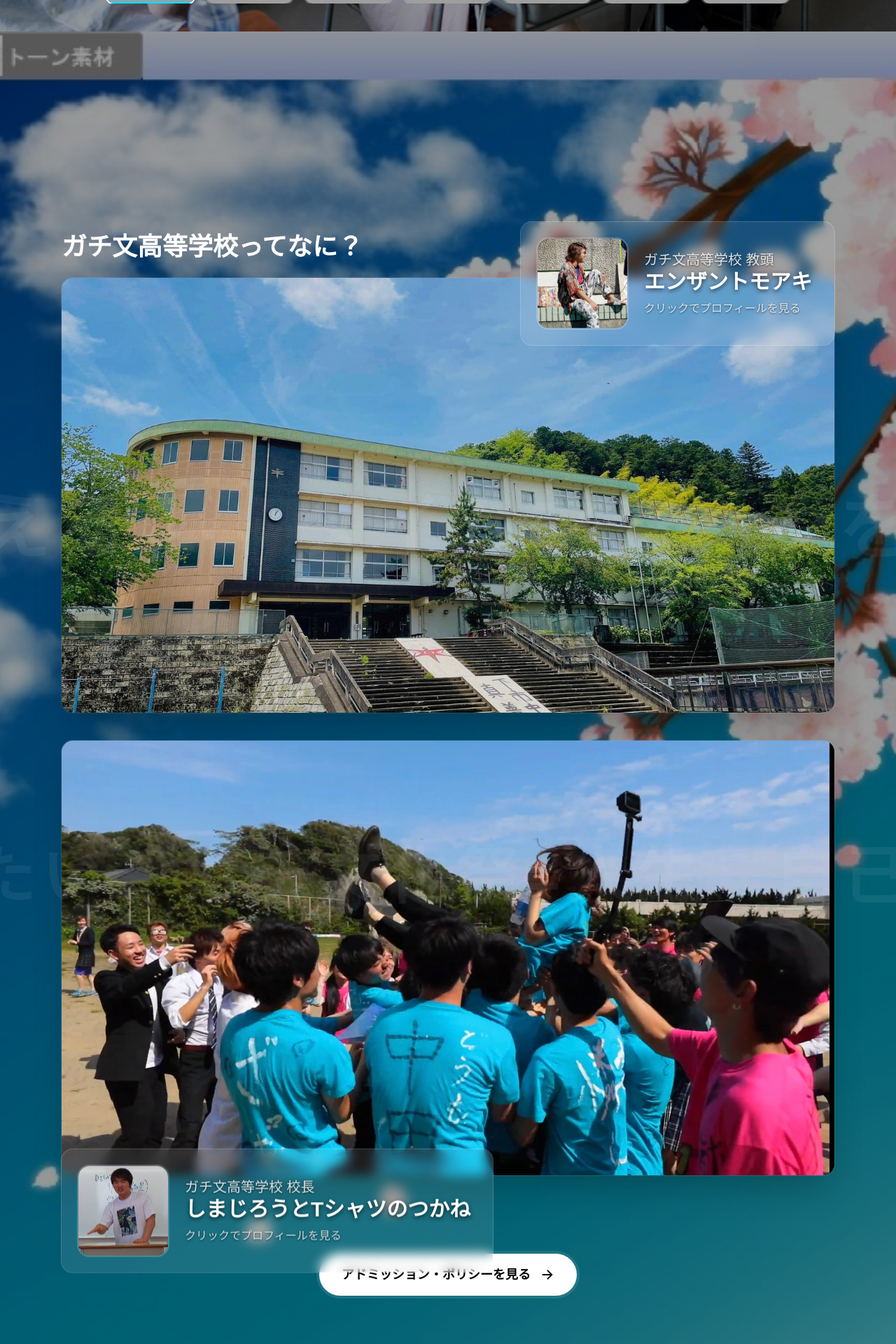
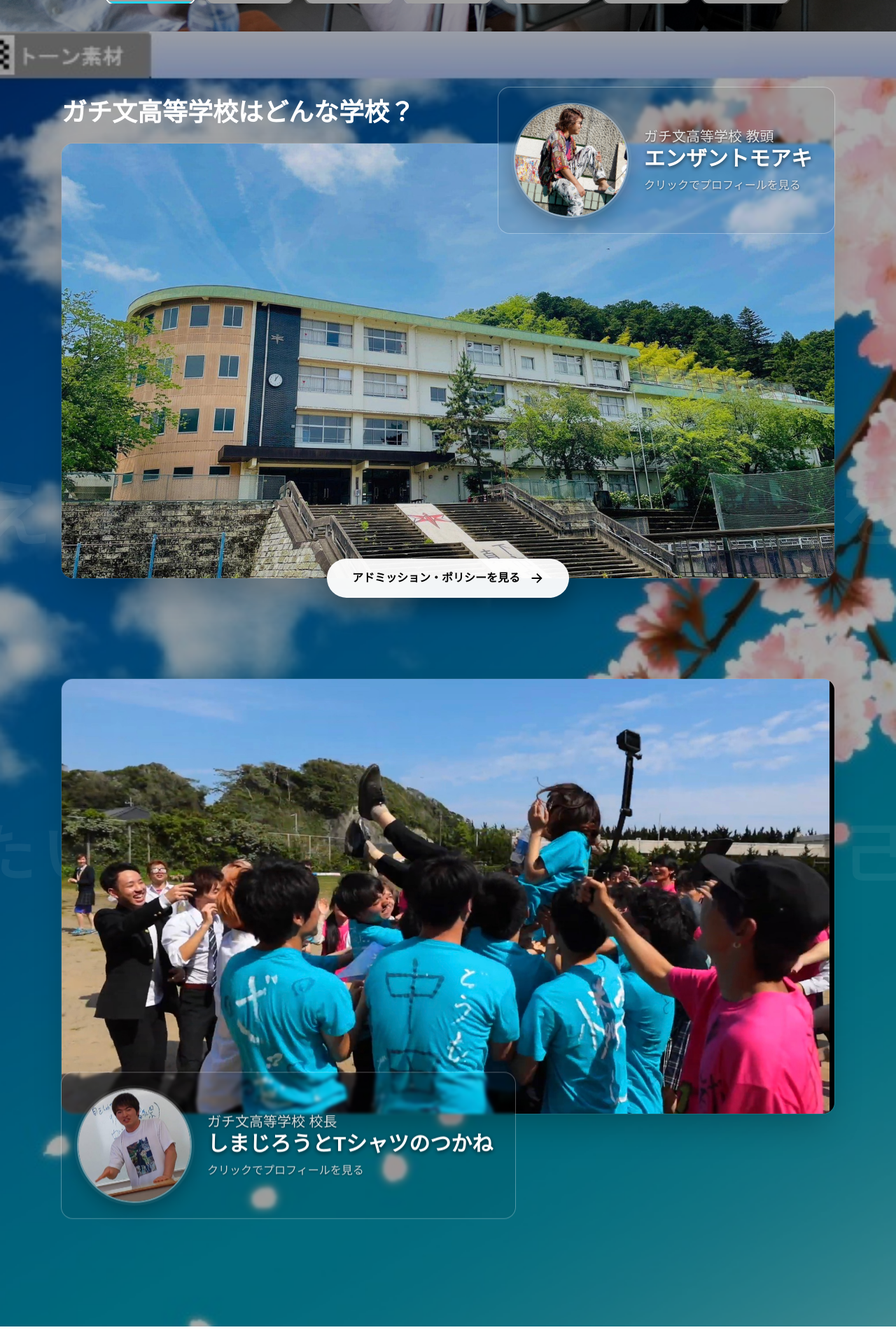
Before and after one commit to mugendayo/gachi2025, a Next.js app: page / in a window 1280 px wide. Shown: the part 1680-3600 px from the top of the page at 70% size. Built offline with nearby package versions, Linux system fonts and the light colour scheme; grey boxes are pictures that could not be loaded.

Commit message:
fix: build passes locally

```diff
--- a/src/components/SchoolIntro.tsx
+++ b/src/components/SchoolIntro.tsx
@@ -1,6 +1,7 @@
 "use client";
 import { useState } from "react";
 import { motion, AnimatePresence } from "framer-motion";
+import type { PanInfo } from "framer-motion";
 
 type GalleryItem = { src: string; caption?: string };
 
@@ -9,8 +10,8 @@ type Person = {
   name: string;
   title: string;
   bio: string;
-  thumb: string;       // カードのサムネ
-  gallery: GalleryItem[]; // 縦長 9:16 推奨を10枚まで
+  thumb: string;        // アイコン画像（正方形推奨）
+  gallery: GalleryItem[]; // 縦長 9:16 推奨
 };
 
 // ---- ダミーデータ（必要に応じ差し替え） ----
@@ -37,6 +38,7 @@ const VICE: Person = {
     caption: `教頭ギャラリー ${i + 1}/10`,
   })),
 };
+
 export default function SchoolIntro() {
   const [open, setOpen] = useState<null | Person>(null);
   const [gidx, setGidx] = useState(0);
@@ -49,27 +51,31 @@ export default function SchoolIntro() {
 
   // スワイプで次/前へ
   const swipeThreshold = 80;
-  const onDragEnd = (_: any, info: { offset: { x: number } }) => {
+  const onDragEnd = (
+  _ev: MouseEvent | TouchEvent | PointerEvent,
+  info: PanInfo
+) => {
   if (!open) return;
-    if (info.offset.x < -swipeThreshold) setGidx((i) => Math.min(i + 1, open.gallery.length - 1));
-    else if (info.offset.x > swipeThreshold) setGidx((i) => Math.max(i - 1, 0));
+  const dx = info.offset.x ?? 0;
+  if (dx < -swipeThreshold) setGidx((i) => Math.min(i + 1, open.gallery.length - 1));
+  else if (dx > swipeThreshold) setGidx((i) => Math.max(i - 1, 0));
 };
 
   return (
-     <section
-        id="about-gachibun"
-        className="relative overflow-hidden text-white min-h-[60vh] bg-black bg-cover bg-center"
-                style={{ backgroundImage: "url('/school/bg-vert.jpg')" }}
-            >
-            {/* うっすら暗幕 */}
-            <div className="absolute inset-0 bg-black/40 pointer-events-none" />
-
-            {/* 以降のコンテンツ */}
-            <div className="relative z-10 mx-auto max-w-6xl px-4 sm:px-6 py-16 md:py-24">
+    <section id="about-gachibun" className="relative isolate overflow-x-hidden bg-black text-white">
+      {/* ▼ セクション背景（imgのまま・スタッキング安定） */}
+      <div className="absolute inset-0 z-0">
+        <img
+          src="/school/bg-vert.jpg"   /* public/school/bg-vert.jpg */
+          alt=""
+          className="w-full h-full object-cover object-center block"
+          draggable={false}
+        />
+        <div className="absolute inset-0 bg-black/35" />
       </div>
 
-      {/* ▼ スロー文字：校舎画像の「上」／ボタンの「下」レイヤ */}
-      <div className="pointer-events-none absolute inset-0 z-20">
+      {/* ▼ スロー文字（画像カードの上、ボタンの下） */}
+      <div className="pointer-events-none absolute inset-0 z-10">
         <div className="absolute -left-[50vw] top-1/3 whitespace-nowrap text-[8vw] font-extrabold tracking-widest animate-marquee opacity-[0.06]">
           魂の熱量がすべてを変える！　タイムマシーンをつくってます　目に見えない大切なもの
         </div>
@@ -78,7 +84,8 @@ export default function SchoolIntro() {
         </div>
       </div>
 
-      <div className="relative mx-auto max-w-6xl px-4 sm:px-6 py-16 md:py-24">
+      {/* コンテンツ */}
+      <div className="relative z-20 mx-auto max-w-6xl px-4 sm:px-6 py-16 md:py-24 pb-36 md:pb-44">
         {/* 見出し */}
         <motion.h2
           className="text-2xl md:text-4xl font-bold mb-6"
@@ -87,11 +94,11 @@ export default function SchoolIntro() {
           viewport={{ once: true, amount: 0.3 }}
           transition={{ duration: 0.5, ease: "easeOut" }}
         >
-          ガチ文高等学校ってなに？
+          ガチ文高等学校はどんな学校？
         </motion.h2>
 
-        {/* ================== 横長カード #1 ================== */}
-        <div className="relative mb-10">
+        {/* ================== 横長カード #1（教頭ボタン：右上） ================== */}
+        <div className="relative mb-28 md:mb-36">
           {/* 画像（下層） */}
           <motion.div
             className="relative z-10 rounded-2xl overflow-hidden ring-1 ring-white/10 shadow-2xl"
@@ -101,18 +108,38 @@ export default function SchoolIntro() {
             transition={{ duration: 0.6, ease: "easeOut" }}
           >
             <img
-              src="/school/campus-hero-1.jpg"  /* ← 1枚目 */
+              src="/school/campus-hero-1.jpg"
               alt="ガチ文高等学校の様子 1"
-              className="w-full h-auto object-cover aspect-[16/9]"
+              className="w-full h-auto object-cover aspect-[16/9] block"
               draggable={false}
             />
           </motion.div>
+          {/* ▼ 1枚目と2枚目の “間・中央” CTA（重なり配置） */}
+            <motion.a
+              href="/admission"
+              className="gb-cta group absolute left-1/2 bottom-0 z-40 -translate-x-1/2 translate-y-1/2"
+              initial={{ opacity: 0, scale: 0.94 }}
+              whileInView={{ opacity: 1, scale: 1 }}
+              viewport={{ once: true, amount: 0.6 }}
+              transition={{ duration: 0.5, ease: "easeOut" }}
+            >
+              <span className="relative inline-flex items-center gap-3 rounded-full px-7 py-3 md:px-9 md:py-4 font-semibold text-black bg-white/95 hover:bg-white focus-visible:ring-4 focus-visible:ring-white/40 transition shadow-[0_12px_35px_rgba(0,0,0,0.35)]">
+                アドミッション・ポリシーを見る
+                <svg width="22" height="22" viewBox="0 0 24 24" className="inline-block">
+                  <path d="M13 5l7 7-7 7M5 12h14" stroke="currentColor" strokeWidth="2" fill="none" />
+                </svg>
+                {/* 左→右の“キラン” */}
+                <span className="pointer-events-none absolute -inset-1 overflow-hidden rounded-full">
+                  <span className="gb-shine absolute -left-1/2 top-0 h-full w-[55%]" />
+                </span>
+              </span>
+            </motion.a>
 
-          {/* 教頭カード（1枚目の右上・最上層） */}
+          {/* 教頭ボタン（アイコン拡大・右に傾け・丸・高透過／文字は読める） */}
           <motion.button
             onClick={() => openModal(VICE)}
-            className="group absolute right-0 -top-12 md:-top-20 bg-white/10 backdrop-blur rounded-2xl ring-1 ring-white/15 overflow-hidden hover:bg-white/15 transition z-30 bg-black/0 hover:bg-black/10
-             rounded-2xl ring-1 ring-white/25 overflow-hidden transition"
+            className="group absolute right-0 -top-12 md:-top-20 z-30 rounded-2xl
+                       ring-1 ring-white/30 bg-black/5 hover:bg-black/10 backdrop-blur-[2px] transition"
             initial={{ opacity: 0, x: 12, y: -12 }}
             whileInView={{ opacity: 1, x: 0, y: 0 }}
             viewport={{ once: true, amount: 0.4 }}
@@ -120,18 +147,35 @@ export default function SchoolIntro() {
             aria-label="教頭のプロフィールを開く"
           >
             <div className="flex items-center gap-6 p-6 pr-8">
-                <img src={VICE.thumb} alt={VICE.name} className="h-32 w-32 rounded-2xl object-cover ring-2 ring-white/20" />
+              {/* アイコンだけ傾ける＆柔らか影 */}
+              <div className="relative">
+                <img
+                  src={VICE.thumb}
+                  alt={VICE.name}
+                  className="h-32 w-32 md:h-40 md:w-40 rounded-full object-cover ring-2 ring-white/40 shadow-[0_10px_30px_rgba(0,0,0,0.35)] rotate-[10deg]                  "
+                  draggable={false}
+                />
+                <span className="pointer-events-none absolute inset-0 rounded-full shadow-[0_0_0_6px_rgba(255,255,255,0.06)]" />
+              </div>
+
+              {/* テキストは読みやすく（テキストシャドウ） */}
               <div className="text-left">
-                <div className="text-lg md:text-xl text-white/85" style={{ textShadow: "0 1px 3px rgba(0,0,0,.6)" }}>{VICE.title}</div>
-                <div className="text-2xl md:text-3xl font-bold" style={{ textShadow: "0 2px 6px rgba(0,0,0,.7)" }}>{VICE.name}</div>
-                <div className="text-base text-white/80 mt-2" style={{ textShadow: "0 1px 3px rgba(0,0,0,.6)" }}>クリックでプロフィールを見る</div>
+                <div className="text-lg md:text-xl text-white/85" style={{ textShadow: "0 1px 3px rgba(0,0,0,.6)" }}>
+                  {VICE.title}
+                </div>
+                <div className="text-2xl md:text-3xl font-bold" style={{ textShadow: "0 2px 6px rgba(0,0,0,.7)" }}>
+                  {VICE.name}
+                </div>
+                <div className="text-base text-white/80 mt-2" style={{ textShadow: "0 1px 3px rgba(0,0,0,.6)" }}>
+                  クリックでプロフィールを見る
+                </div>
               </div>
             </div>
           </motion.button>
         </div>
 
-        {/* ================== 横長カード #2 ================== */}
-        <div className="relative">
+        {/* ================== 横長カード #2（校長ボタン：左下） ================== */}
+        <div className="relative mb-24 md:mb-32">
           {/* 画像（下層） */}
           <motion.div
             className="relative z-10 rounded-2xl overflow-hidden ring-1 ring-white/10 shadow-2xl"
@@ -141,18 +185,19 @@ export default function SchoolIntro() {
             transition={{ duration: 0.6, ease: "easeOut", delay: 0.1 }}
           >
             <img
-              src="/school/campus-hero-2.jpg"  /* ← 2枚目 */
+              src="/school/campus-hero-2.jpg"
               alt="ガチ文高等学校の様子 2"
-              className="w-full h-auto object-cover aspect-[16/9]"
+              className="w-full h-auto object-cover aspect-[16/9] block"
               draggable={false}
             />
           </motion.div>
 
-          {/* 校長カード（2枚目の左下・最上層） */}
+
+          {/* 校長ボタン（アイコン拡大・左に傾け・丸・高透過／文字は読める） */}
           <motion.button
             onClick={() => openModal(PRINCIPAL)}
-                className="group absolute left-0 translate-y-1/2 md:translate-y-1/3 -bottom-12 md:-bottom-20 bg-white/10 backdrop-blur rounded-2xl ring-1 ring-white/15 overflow-hidden hover:bg-white/15 transition z-30 bg-black/0 hover:bg-black/10
-             rounded-2xl ring-1 ring-white/25 overflow-hidden transition"
+            className="group absolute left-0 translate-y-1/2 md:translate-y-1/3 -bottom-12 md:-bottom-20 z-30 rounded-2xl
+                       ring-1 ring-white/30 bg-black/5 hover:bg-black/10 backdrop-blur-[2px] transition"
             initial={{ opacity: 0, x: -12, y: 12 }}
             whileInView={{ opacity: 1, x: 0, y: 0 }}
             viewport={{ once: true, amount: 0.4 }}
@@ -160,37 +205,33 @@ export default function SchoolIntro() {
             aria-label="校長のプロフィールを開く"
           >
             <div className="flex items-center gap-6 p-6 pr-8">
-                <img src={PRINCIPAL.thumb} alt={PRINCIPAL.name} className="h-32 w-32 rounded-2xl object-cover ring-2 ring-white/20" />
+              <div className="relative">
+                <img
+                  src={PRINCIPAL.thumb}
+                  alt={PRINCIPAL.name}
+                  className="h-32 w-32 md:h-40 md:w-40 rounded-full object-cover ring-2 ring-white/40 shadow-[0_10px_30px_rgba(0,0,0,0.35)] -rotate-[10deg]"
+                  draggable={false}
+                />
+                <span className="pointer-events-none absolute inset-0 rounded-full shadow-[0_0_0_6px_rgba(255,255,255,0.06)]" />
+              </div>
+
               <div className="text-left">
-                <div className="text-lg md:text-xl text-white/85" style={{ textShadow: "0 1px 3px rgba(0,0,0,.6)" }}>{PRINCIPAL.title}</div>
-                <div className="text-2xl md:text-3xl font-bold" style={{ textShadow: "0 2px 6px rgba(0,0,0,.7)" }}>{PRINCIPAL.name}</div>
-                <div className="text-base text-white/80 mt-2" style={{ textShadow: "0 1px 3px rgba(0,0,0,.6)" }}>クリックでプロフィールを見る</div>
+                <div className="text-lg md:text-xl text-white/85" style={{ textShadow: "0 1px 3px rgba(0,0,0,.6)" }}>
+                  {PRINCIPAL.title}
+                </div>
+                <div className="text-2xl md:text-3xl font-bold" style={{ textShadow: "0 2px 6px rgba(0,0,0,.7)" }}>
+                  {PRINCIPAL.name}
+                </div>
+                <div className="text-base text-white/80 mt-2" style={{ textShadow: "0 1px 3px rgba(0,0,0,.6)" }}>
+                  クリックでプロフィールを見る
+                </div>
               </div>
             </div>
           </motion.button>
         </div>
+        </div> {/* コンテンツここまで */}
 
-        {/* アドミッション・ポリシー CTA */}
-        <motion.div
-          className="mt-24 md:mt-28 flex justify-center"
-          initial={{ opacity: 0, scale: 0.94, y: 12 }}
-          whileInView={{ opacity: 1, scale: 1, y: 0 }}
-          viewport={{ once: true, amount: 0.5 }}
-          transition={{ duration: 0.5, ease: "easeOut", delay: 0.1 }}
-        >
-          <a
-            href="/admission"
-            className="inline-flex items-center gap-3 rounded-full bg-white text-black px-6 py-3 md:px-8 md:py-4 text-base md:text-lg font-semibold hover:bg-white/95 ring-4 ring-white/10 hover:ring-white/20 transition"
-          >
-            アドミッション・ポリシーを見る
-            <svg width="22" height="22" viewBox="0 0 24 24" className="inline-block">
-              <path d="M13 5l7 7-7 7M5 12h14" stroke="currentColor" strokeWidth="2" fill="none" />
-            </svg>
-          </a>
-        </motion.div>
-      </div>
-
-      {/* ===== モーダル（校長/教頭） ===== */}
+      {/* モーダル */}
       <AnimatePresence>
         {open && (
           <>
@@ -214,33 +255,23 @@ export default function SchoolIntro() {
                 {/* 左：プロフィール */}
                 <div className="p-5 md:p-6 border-b md:border-b-0 md:border-r">
                   <div className="flex items-center gap-3">
-                    <img
-                      src={open.thumb}
-                      alt={open.name}
-                      className="h-16 w-16 rounded-xl object-cover"
-                      draggable={false}
-                    />
+                    <img src={open?.thumb} alt={open?.name ?? ""} className="h-16 w-16 rounded-xl object-cover" draggable={false} />
                     <div>
-                      <div className="text-sm text-black/60">{open.title}</div>
-                      <div className="text-lg font-bold">{open.name}</div>
+                      <div className="text-sm text-black/60">{open?.title}</div>
+                      <div className="text-lg font-bold">{open?.name}</div>
                     </div>
                   </div>
-                  <p className="mt-4 text-sm leading-relaxed text-black/80">{open.bio}</p>
-                  <button
-                    onClick={closeModal}
-                    className="mt-4 inline-flex items-center gap-2 text-sm px-3 py-1.5 rounded-full border hover:bg-black/5"
-                  >
+                  <p className="mt-4 text-sm leading-relaxed text-black/80">{open?.bio}</p>
+                  <button onClick={closeModal} className="mt-4 inline-flex items-center gap-2 text-sm px-3 py-1.5 rounded-full border hover:bg-black/5">
                     × 閉じる
                   </button>
-                  <div className="mt-4 text-xs text-black/50">
-                    ←→ スワイプ／ドラッグで写真を切り替え
-                  </div>
+                  <div className="mt-4 text-xs text-black/50">←→ スワイプ／ドラッグで写真を切り替え</div>
                 </div>
 
-                {/* 右：縦長ギャラリー（スワイプで切替） */}
+                {/* 右：縦長ギャラリー */}
                 <div className="relative bg-black">
                   <motion.div
-                    key={open.role + gidx}
+                    key={(open?.role ?? "p") + gidx}
                     className="h-full grid place-items-center p-3 md:p-6"
                     drag="x"
                     dragConstraints={{ left: 0, right: 0 }}
@@ -252,35 +283,22 @@ export default function SchoolIntro() {
                   >
                     <div className="relative w-[min(88vw,420px)] aspect-[9/16] overflow-hidden rounded-xl ring-1 ring-white/20 shadow-xl">
                       <img
-                        src={open.gallery[gidx]?.src}
-                        alt={open.gallery[gidx]?.caption ?? ""}
+                        src={open?.gallery[gidx]?.src}
+                        alt={open?.gallery[gidx]?.caption ?? ""}
                         className="absolute inset-0 h-full w-full object-cover"
                         draggable={false}
                       />
                     </div>
                   </motion.div>
 
-                  {/* キャプション & ナビ */}
                   <div className="absolute bottom-0 inset-x-0 p-3 md:p-4 bg-gradient-to-t from-black/70 to-transparent">
                     <div className="flex items-center justify-between text-white text-sm">
-                      <div className="opacity-90">{open.gallery[gidx]?.caption}</div>
-                      <div className="opacity-75">
-                        {gidx + 1} / {open.gallery.length}
-                      </div>
+                      <div className="opacity-90">{open?.gallery[gidx]?.caption}</div>
+                      <div className="opacity-75">{gidx + 1} / {open?.gallery.length}</div>
                     </div>
                     <div className="mt-2 flex justify-between gap-2">
-                      <button
-                        onClick={() => setGidx((i) => Math.max(i - 1, 0))}
-                        className="px-3 py-1.5 rounded-full bg-white/15 hover:bg-white/25 text-white text-sm"
-                      >
-                        前へ
-                      </button>
-                      <button
-                        onClick={() => setGidx((i) => Math.min(i + 1, open.gallery.length - 1))}
-                        className="px-3 py-1.5 rounded-full bg-white/15 hover:bg-white/25 text-white text-sm"
-                      >
-                        次へ
-                      </button>
+                      <button onClick={() => setGidx((i) => Math.max(i - 1, 0))} className="px-3 py-1.5 rounded-full bg-white/15 hover:bg-white/25 text-white text-sm">前へ</button>
+                      <button onClick={() => setGidx((i) => Math.min(i + 1, open!.gallery.length - 1))} className="px-3 py-1.5 rounded-full bg-white/15 hover:bg-white/25 text-white text-sm">次へ</button>
                     </div>
                   </div>
                 </div>
@@ -290,18 +308,11 @@ export default function SchoolIntro() {
         )}
       </AnimatePresence>
 
-      {/* スクロール背景テキストのアニメーションCSS */}
+      {/* スロー背景テキストのアニメーションCSS */}
       <style jsx global>{`
-        @keyframes marquee {
-          0% { transform: translateX(0); }
-          100% { transform: translateX(-50%); }
-        }
-        .animate-marquee {
-          animation: marquee 28s linear infinite;
-        }
-        .animate-marquee-slow {
-          animation: marquee 40s linear infinite;
-        }
+        @keyframes marquee { 0% { transform: translateX(0); } 100% { transform: translateX(-50%); } }
+        .animate-marquee { animation: marquee 28s linear infinite; }
+        .animate-marquee-slow { animation: marquee 40s linear infinite; }
       `}</style>
     </section>
   );
```
Lines whose indentation alone changed are shown as unchanged.
